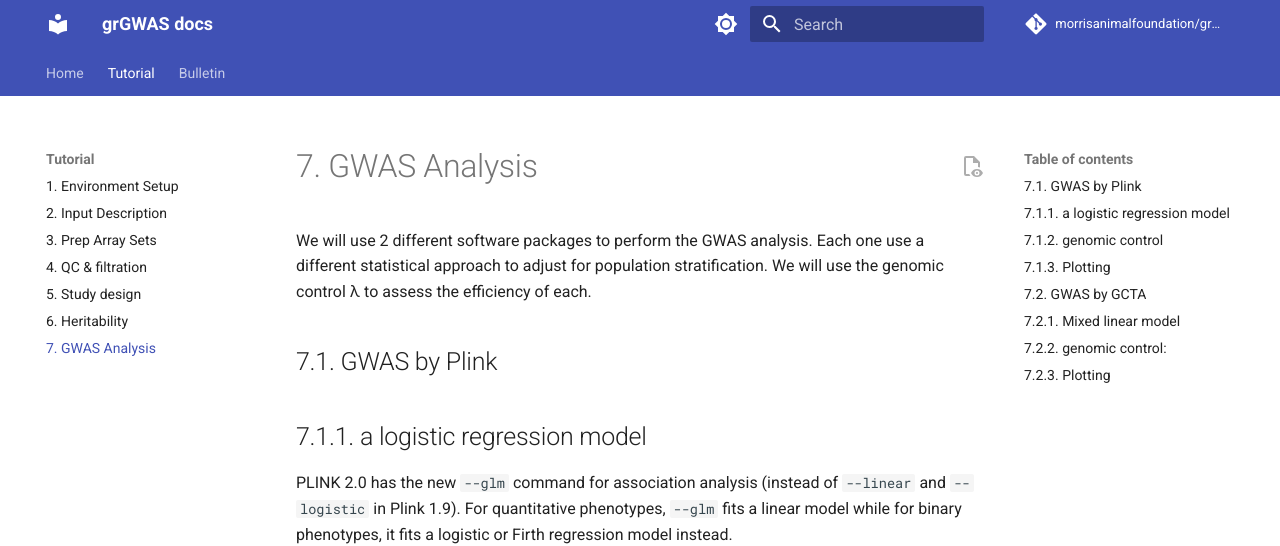
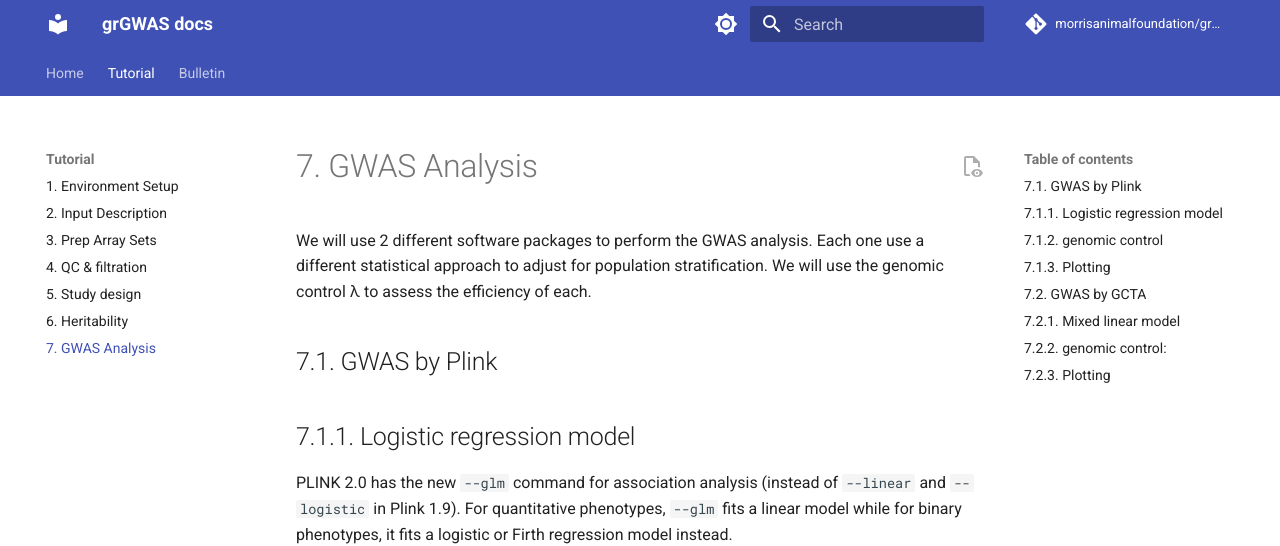
Before and after one commit to morrisanimalfoundation/grGWAS, an MkDocs documentation site: the page built from docs/7.gwas.md, in a window 1280 px wide and 900 px high. Shown: the top 546 px of the window. Built offline with MkDocs 1.6.1 and Material for MkDocs 9.7.7, drawn with Linux system fonts in a browser that asks for light colours; comment, search, counter and statistics services are not loaded.

Commit message:
Update 7.gwas.md

```diff
--- a/docs/7.gwas.md
+++ b/docs/7.gwas.md
@@ -3,7 +3,7 @@ We will use 2 different software packages to perform the GWAS analysis. Each one
 
 ## 7.1.  GWAS by Plink
 
-## 7.1.1.  a logistic regression model
+## 7.1.1.  Logistic regression model
 
 
 PLINK 2.0 has the new `--glm` command for association analysis (instead of  `--linear` and `--logistic` in Plink 1.9). For quantitative phenotypes, `--glm` fits a linear model while for binary phenotypes, it fits a logistic or Firth regression model instead.
```
